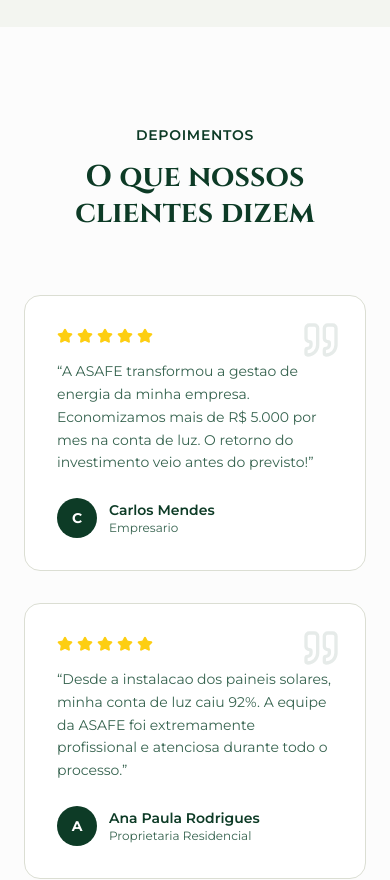
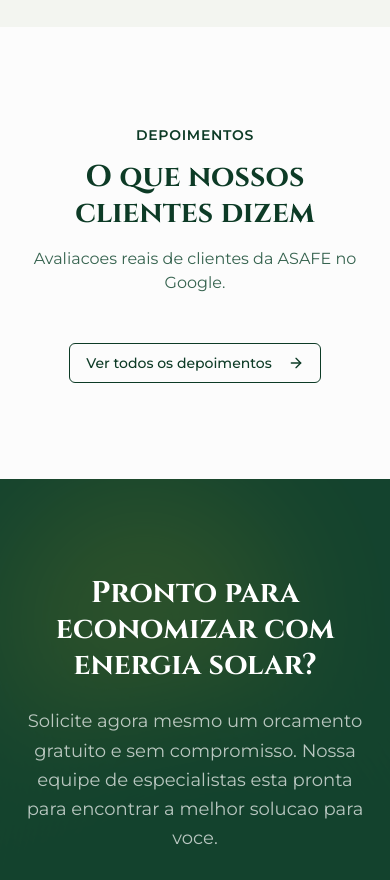
Before and after one commit to JoaoOliveiraaa/Asafe-energia-solar-site, a Next.js app: page / in a window 390 px wide. Shown: the part 4780-5660 px from the top of the page. Built offline with nearby package versions, Linux system fonts and the light colour scheme.

Commit message:
feat: depoiments in carrosel mode

```diff
--- /dev/null
+++ b/app/depoimentos/page.tsx
@@ -0,0 +1,38 @@
+import type { Metadata } from "next"
+import { ElfsightGoogleReviews } from "@/components/elfsight-google-reviews"
+import { CTASection } from "@/components/sections/cta"
+
+export const metadata: Metadata = {
+  title: "Depoimentos | ASAFE Energia Solar",
+  description:
+    "Leia os depoimentos e avaliacoes de clientes da ASAFE Energia Solar no Google. Veja o que quem ja instalou energia solar conosco tem a dizer.",
+}
+
+export default function DepoimentosPage() {
+  return (
+    <>
+      <section className="relative bg-secondary pt-32 pb-20">
+        <div className="mx-auto max-w-7xl px-6 text-center">
+          <span className="text-sm font-semibold uppercase tracking-wider text-accent">
+            Depoimentos
+          </span>
+          <h1 className="mt-3 font-serif text-4xl font-bold text-secondary-foreground md:text-5xl text-balance">
+            Avaliacoes dos nossos clientes
+          </h1>
+          <p className="mx-auto mt-6 max-w-2xl text-lg leading-relaxed text-secondary-foreground/70">
+            Depoimentos reais publicados no Google por quem ja confiou na ASAFE
+            para gerar energia solar.
+          </p>
+        </div>
+      </section>
+
+      <section className="py-24 bg-background">
+        <div className="mx-auto max-w-7xl px-6">
+          <ElfsightGoogleReviews />
+        </div>
+      </section>
+
+      <CTASection />
+    </>
+  )
+}
--- /dev/null
+++ b/components/elfsight-google-reviews.tsx
@@ -0,0 +1,19 @@
+"use client"
+
+import Script from "next/script"
+
+type ElfsightGoogleReviewsProps = {
+  className?: string
+}
+
+export function ElfsightGoogleReviews({ className }: ElfsightGoogleReviewsProps) {
+  return (
+    <>
+      <Script src="https://elfsightcdn.com/platform.js" strategy="lazyOnload" />
+      <div
+        className={`elfsight-app-ebbe8e81-7bf6-4471-ab29-8df47cf82ec7${className ? ` ${className}` : ""}`}
+        data-elfsight-app-lazy
+      />
+    </>
+  )
+}
--- a/components/footer.tsx
+++ b/components/footer.tsx
@@ -31,6 +31,7 @@ export function Footer() {
                 { href: "/sobre", label: "Sobre Nos" },
                 { href: "/servicos", label: "Servicos" },
                 { href: "/portfolio", label: "Portfolio" },
+                { href: "/depoimentos", label: "Depoimentos" },
                 { href: "/blog", label: "Blog" },
                 { href: "/contato", label: "Contato" },
               ].map((link) => (
--- a/components/header.tsx
+++ b/components/header.tsx
@@ -11,6 +11,7 @@ const navLinks = [
   { href: "/sobre", label: "Sobre" },
   { href: "/servicos", label: "Servicos" },
   { href: "/portfolio", label: "Portfolio" },
+  { href: "/depoimentos", label: "Depoimentos" },
   { href: "/blog", label: "Blog" },
   { href: "/contato", label: "Contato" },
 ]
--- a/components/sections/testimonials.tsx
+++ b/components/sections/testimonials.tsx
@@ -1,70 +1,37 @@
-import { Star, Quote } from "lucide-react"
-
-const testimonials = [
-  {
-    name: "Carlos Mendes",
-    role: "Empresario",
-    text: "A ASAFE transformou a gestao de energia da minha empresa. Economizamos mais de R$ 5.000 por mes na conta de luz. O retorno do investimento veio antes do previsto!",
-    rating: 5,
-  },
-  {
-    name: "Ana Paula Rodrigues",
-    role: "Proprietaria Residencial",
-    text: "Desde a instalacao dos paineis solares, minha conta de luz caiu 92%. A equipe da ASAFE foi extremamente profissional e atenciosa durante todo o processo.",
-    rating: 5,
-  },
-  {
-    name: "Roberto Silva",
-    role: "Gerente Industrial",
-    text: "Optamos pela ASAFE para nosso parque industrial e nao poderiamos estar mais satisfeitos. A qualidade dos equipamentos e do servico e impecavel.",
-    rating: 5,
-  },
-]
+import Link from "next/link"
+import { ArrowRight } from "lucide-react"
+import { Button } from "@/components/ui/button"
+import { ElfsightGoogleReviews } from "@/components/elfsight-google-reviews"
 
 export function TestimonialsSection() {
   return (
     <section className="py-24 bg-background">
       <div className="mx-auto max-w-7xl px-6">
-        <div className="mb-16 text-center">
+        <div className="mb-12 text-center">
           <span className="text-sm font-semibold uppercase tracking-wider text-primary">
             Depoimentos
           </span>
           <h2 className="mt-3 font-serif text-3xl font-bold text-foreground md:text-5xl text-balance">
             O que nossos clientes dizem
           </h2>
+          <p className="mx-auto mt-4 max-w-2xl text-muted-foreground">
+            Avaliacoes reais de clientes da ASAFE no Google.
+          </p>
         </div>
 
-        <div className="grid gap-8 md:grid-cols-3">
-          {testimonials.map((t) => (
-            <div
-              key={t.name}
-              className="relative rounded-2xl bg-card border border-border p-8 transition-all hover:shadow-lg"
-            >
-              <Quote className="absolute top-6 right-6 h-10 w-10 text-primary/10" />
-              <div className="mb-4 flex gap-1">
-                {Array.from({ length: t.rating }).map((_, i) => (
-                  <Star
-                    key={i}
-                    className="h-4 w-4 fill-accent text-accent"
-                  />
-                ))}
-              </div>
-              <p className="text-sm leading-relaxed text-muted-foreground">
-                &ldquo;{t.text}&rdquo;
-              </p>
-              <div className="mt-6 flex items-center gap-3">
-                <div className="flex h-10 w-10 items-center justify-center rounded-full bg-primary text-sm font-bold text-primary-foreground">
-                  {t.name.charAt(0)}
-                </div>
-                <div>
-                  <p className="text-sm font-semibold text-foreground">
-                    {t.name}
-                  </p>
-                  <p className="text-xs text-muted-foreground">{t.role}</p>
-                </div>
-              </div>
-            </div>
-          ))}
+        <ElfsightGoogleReviews />
+
+        <div className="mt-10 text-center">
+          <Button
+            asChild
+            variant="outline"
+            className="border-primary text-primary hover:bg-primary/10"
+          >
+            <Link href="/depoimentos">
+              Ver todos os depoimentos
+              <ArrowRight className="ml-2 h-4 w-4" />
+            </Link>
+          </Button>
         </div>
       </div>
     </section>
```
